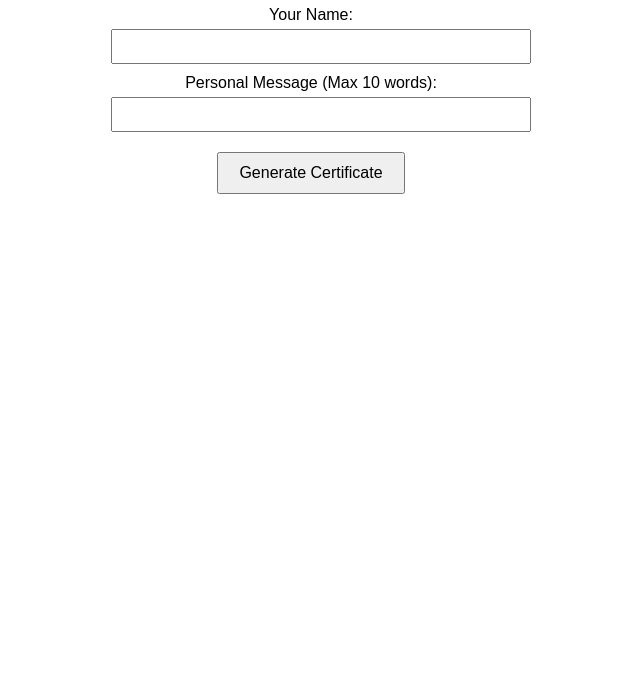
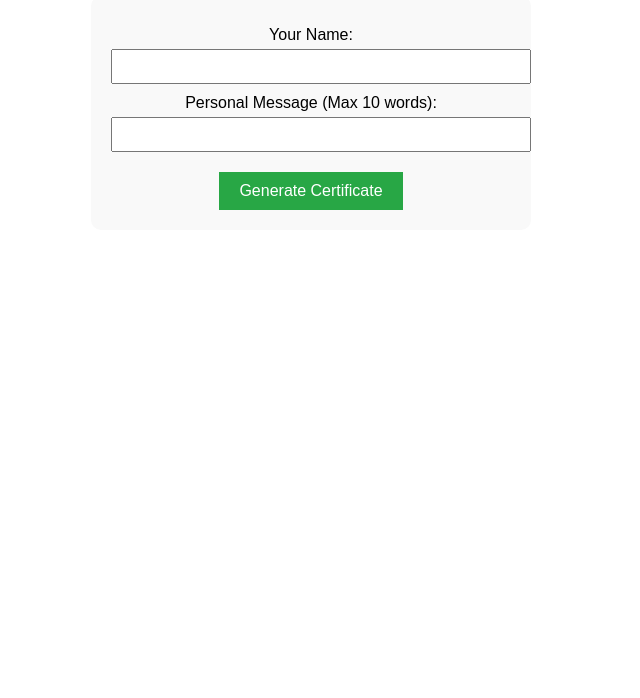
Before and after one commit to treeofminebusiness/Certificate-Generator, a plain HTML site: page index.html in a window 1280 px wide. Shown: the part 102-800 px from the top of the page, without its empty margins (329-969 px from the left). Drawn offline with nearby package versions, Linux system fonts and the light colour scheme.

Commit message:
styles.css

```diff
--- a/styles.css
+++ b/styles.css
@@ -1,12 +1,15 @@
 body {
     font-family: Arial, sans-serif;
     text-align: center;
-  margin-top: 50px;
+    margin: 40px;
 }
 
 form {
     margin: 20px auto;
     max-width: 400px;
+    background: #f9f9f9;
+    padding: 20px;
+    border-radius: 10px;
 }
 
 label {
@@ -24,4 +27,16 @@ button {
     margin-top: 20px;
     padding: 10px 20px;
     font-size: 16px;
+    background-color: #28a745;
+    color: white;
+    border: none;
+    cursor: pointer;
 }
+
+button:hover {
+    background-color: #218838;
+}
+
+#certificate-container {
+    margin-top: 20px;
+}
```
Lines whose indentation alone changed are shown as unchanged.
